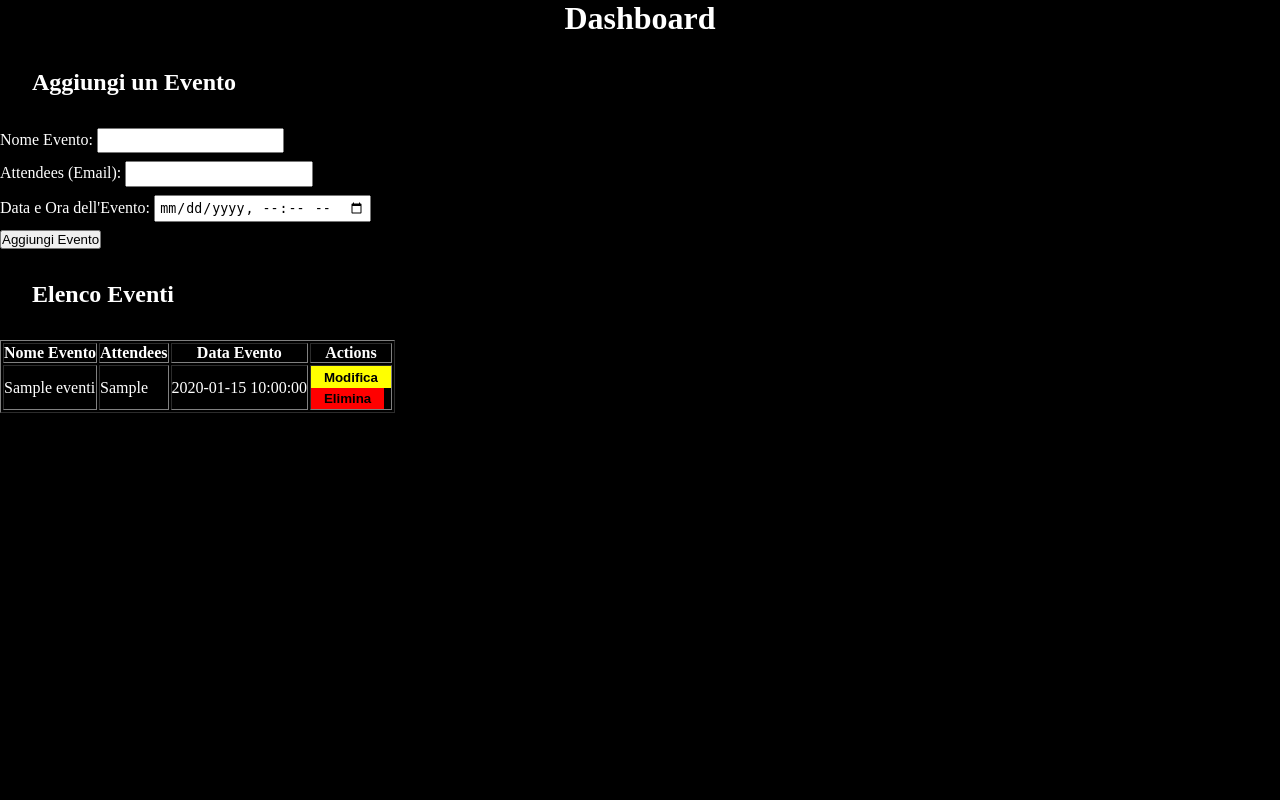
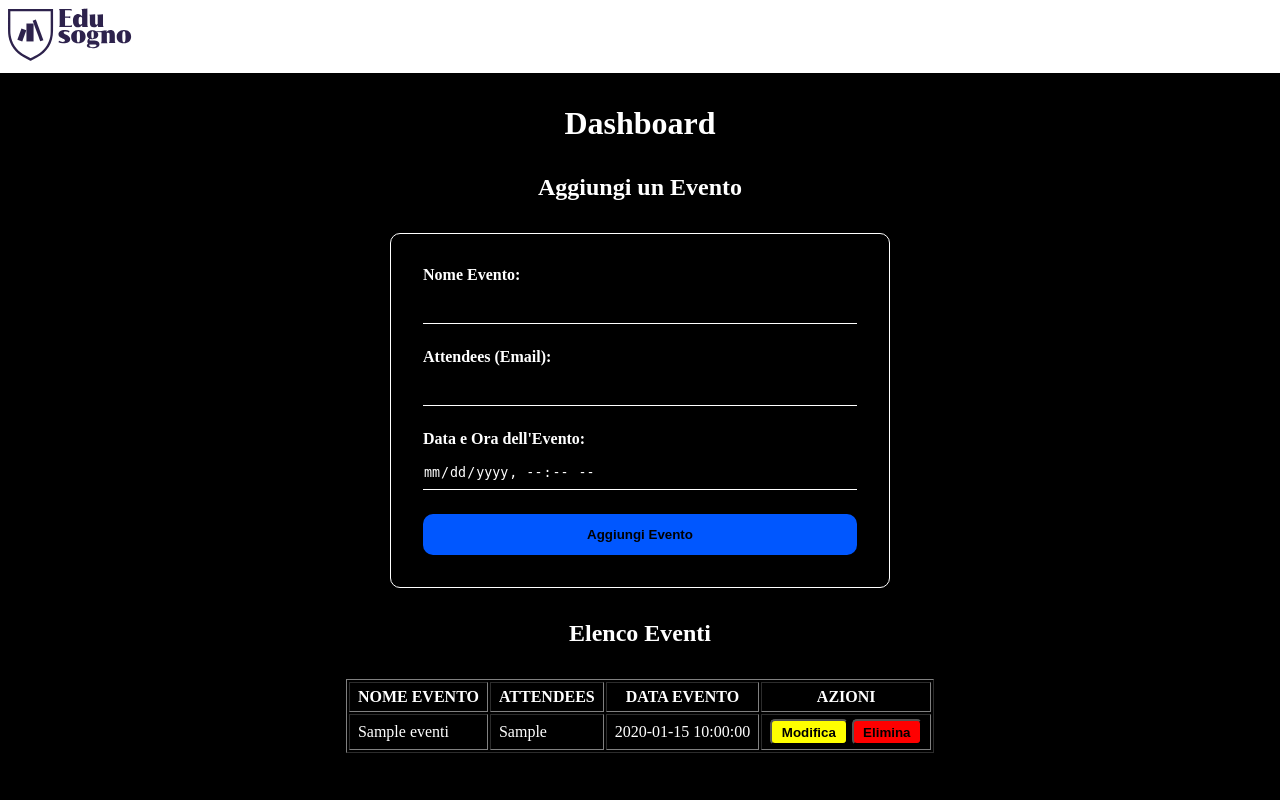
Before and after one commit to DavideFarci/edusogno-task, a PHP site: page /EduSogno/dashboard.php in a window 1280 px wide. Run offline with PHP 8.4, Linux system fonts and the light colour scheme; the visitor is signed in with stand-in values (Sample User, id 1); tables that the repository leaves empty hold one stand-in row (values such as "Sample post").

Commit message:
mod general style

```diff
--- a/assets/styles/index.css
+++ b/assets/styles/index.css
@@ -35,7 +35,16 @@ body {
   cursor: pointer;
 }
 
+.container {
+  max-width: 1000px;
+  margin: 0 auto;
+}
+
 header {
+  /* position: fixed;
+  top: 0;
+  left: 0;
+  right: 0; */
   background-color: white;
   padding: 0.5rem;
 }
@@ -51,6 +60,10 @@ header {
   padding: 2rem;
   border: 1px solid white;
   border-radius: 10px;
+}
+
+.form_inline {
+  display: inline-block;
 }
 
 .text-center {
@@ -86,3 +99,74 @@ input:focus {
 .register a {
   color: blue;
 }
+
+/* HOME  */
+
+.cards {
+  display: grid;
+  grid-template-columns: repeat(3, 1fr);
+  gap: 1.5rem;
+  margin-top: 4rem;
+}
+
+.card {
+  border: 1px solid white;
+  padding: 1.5rem;
+  border-radius: 15px;
+}
+
+.title_card {
+  margin-bottom: 1rem;
+}
+
+.date {
+  margin-bottom: 1rem;
+  font-size: 0.9em;
+  color: grey;
+}
+
+.btn_logout {
+  font-weight: bold;
+  padding: 0.5rem 2rem;
+  background-color: #0057ff;
+  border-radius: 8px;
+  border: 0;
+  position: fixed;
+  bottom: 1rem;
+}
+
+.btn_logout a {
+  text-decoration: none;
+  color: black;
+}
+
+/* DASHBOARD */
+
+h1,
+h2 {
+  text-align: center;
+  margin: 2rem 0;
+}
+
+table {
+  margin: 0 auto 2rem auto;
+}
+
+th,
+td {
+  padding: 0.3rem 0.5rem;
+}
+
+.btn_table {
+  padding: 0.2rem 0.6rem;
+  font-weight: bold;
+  border-radius: 5px;
+}
+
+.edit {
+  background-color: yellow;
+}
+
+.delete {
+  background-color: red;
+}
--- a/dashboard.php
+++ b/dashboard.php
@@ -4,11 +4,12 @@
     <meta charset="UTF-8">
     <meta http-equiv="X-UA-Compatible" content="IE=edge">
     <meta name="viewport" content="width=device-width, initial-scale=1.0">
-    <link rel="stylesheet" href="assets/styles/dashboard.css">
+    <link rel="stylesheet" href="assets/styles/index.css?v=<?php echo time(); ?>">
     <title>Dashboard</title>
 </head>
 <?php
 session_start();
+include "header.php";
 include "database.php";
 include "admin.php";
 
@@ -55,6 +56,7 @@ if (in_array($emailAdmin, $admin)) {
 
     <!-- Aggiungere un nuovo evento  -->
     <h2>Aggiungi un Evento</h2>
+    <div class="form">
         <form action="" method="post">
             <input type="hidden" name="action" value="add">
             <label>Nome Evento:</label>
@@ -63,16 +65,17 @@ if (in_array($emailAdmin, $admin)) {
             <input type="text" name="attendees" required><br>
             <label>Data e Ora dell'Evento:</label>
             <input type="datetime-local" name="data_evento" required><br>
-        <button type="submit">Aggiungi Evento</button>
+            <button class="btn text-center" type="submit">Aggiungi Evento</button>
         </form>
+    </div>
 
     <h2>Elenco Eventi</h2>
     <table border="1">
         <tr>
-            <th>Nome Evento</th>
-            <th>Attendees</th>
-            <th>Data Evento</th>
-            <th>Actions</th>
+            <th>NOME EVENTO</th>
+            <th>ATTENDEES</th>
+            <th>DATA EVENTO</th>
+            <th>AZIONI</th>
         </tr>
         <?php $eventi = $eventController->index(); foreach ($eventi as $indice => $evento) { ?>
         <tr>
@@ -80,17 +83,17 @@ if (in_array($emailAdmin, $admin)) {
             <td><?= $evento->getAttendees(); ?></td>
             <td><?= $evento->getDataEvento(); ?></td>
             <td>
-                <form action="edit.php" method="get">
+                <form class="form_inline" action="edit.php" method="get">
                     <!-- Passa l'ID dell'evento come parametro nella URL -->
                     <input type="hidden" name="id_evento" value="<?= $evento->getId(); ?>">
-                    <button class="btn edit" type="submit">Modifica</button>
+                    <button class="btn_table edit" type="submit">Modifica</button>
                 </form>
                 <!-- eliminazione  -->
-                <form style="display: inline-block;" action="" method="post" style="display: inline;">
+                <form class="form_inline" action="" method="post" style="display: inline;">
                     <input type="hidden" name="action" value="delete">
                     <input type="hidden" name="indice" value="<?= $indice; ?>">
                     <input type="hidden" name="id_evento" value="<?= $evento->getId(); ?>">
-                    <button class="btn delete" type="submit">Elimina</button>
+                    <button class="btn_table delete" type="submit">Elimina</button>
                 </form>
             </td>
         </tr>
--- a/edit.php
+++ b/edit.php
@@ -8,6 +8,7 @@
 </head>
 <?php
 session_start();
+include "header.php";
 include "database.php";
 include "admin.php";
 
--- a/index.php
+++ b/index.php
@@ -30,6 +30,11 @@
             </form>
 
             <div class="register">
+                <span>Password dimenticata?</span>
+                <a href="email.php">Recupera</a>
+            </div>
+
+            <div class="register">
                 <span>Non hai ancora un profile?</span>
                 <a href="register.php">Registrati</a>
             </div>
```
Also changed, not shown: home.php (+21 -16 lines). Lines whose indentation alone changed are shown as unchanged.
